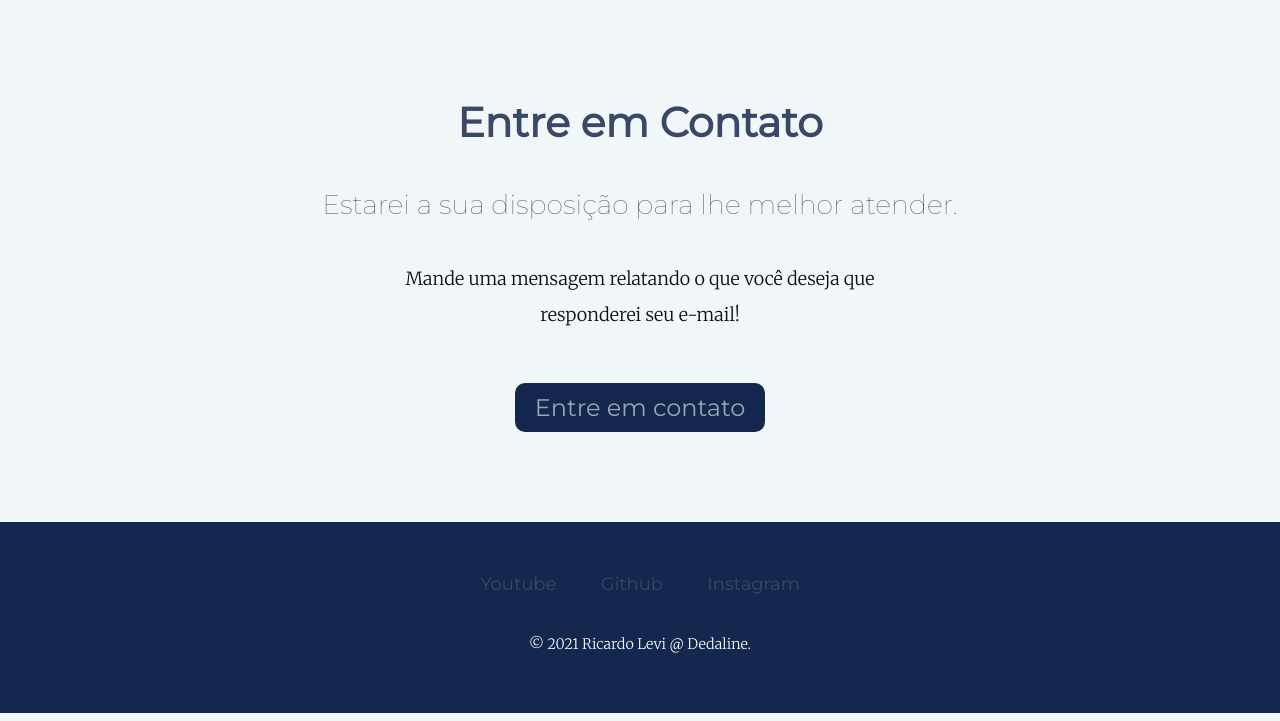
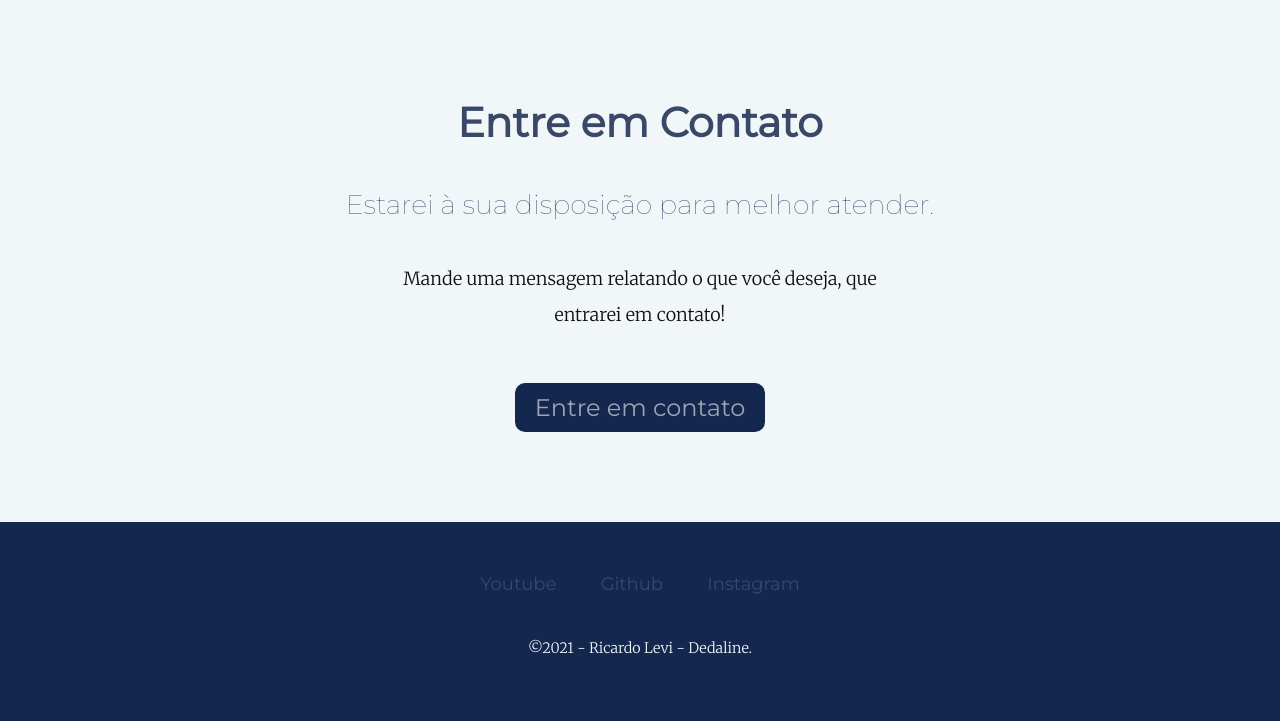
Before and after one commit to ricardolevi2005/biografia-pessoal, a plain HTML site: page index.html in a window 1280 px wide. Shown: the part 3102-3823 px from the top of the page. Drawn offline with Linux system fonts and the light colour scheme.

Commit message:
Corrections in Index and Style

```diff
--- a/css/style.css
+++ b/css/style.css
@@ -172,5 +172,5 @@ margin-top: 30px;
 .copyright {
     color: #f1f6f9;
     font-size: 0.9rem;
-    padding: 20px
+    padding: 1.5rem;
 }
--- a/index.html
+++ b/index.html
@@ -123,8 +123,8 @@
             </div>
             <div class="contact-me">
                 <h3>Entre em Contato</h2>
-                <h4>Estarei a sua disposição para lhe melhor atender.</h3>
-                <p class="contact-message">Mande uma mensagem relatando o que você deseja que responderei seu e-mail!</p>
+                <h4>Estarei à sua disposição para melhor atender.</h3>
+                <p class="contact-message">Mande uma mensagem relatando o que você deseja, que entrarei em contato!</p>
             <a class="btn" href="mailto:ricardolevi@dedaline.dev">Entre em contato</a>
         </div>
         </main>
@@ -135,6 +135,6 @@
         <a class="footer-link" href="https://www.youtube.com/channel/UCnoYMC8SIPAhyyWazu9SMFg">Youtube</a>
         <a class="footer-link" href="https://github.com/ricardolevi2005">Github</a>
         <a class="footer-link" href="https://www.instagram.com/dedaline_dev/">Instagram</a>
-       <p class="copyright">© 2021 Ricardo Levi @ Dedaline.</p>
+       <p class="copyright">©2021 - Ricardo Levi - Dedaline.</p>
    </footer>
 </html>
```
